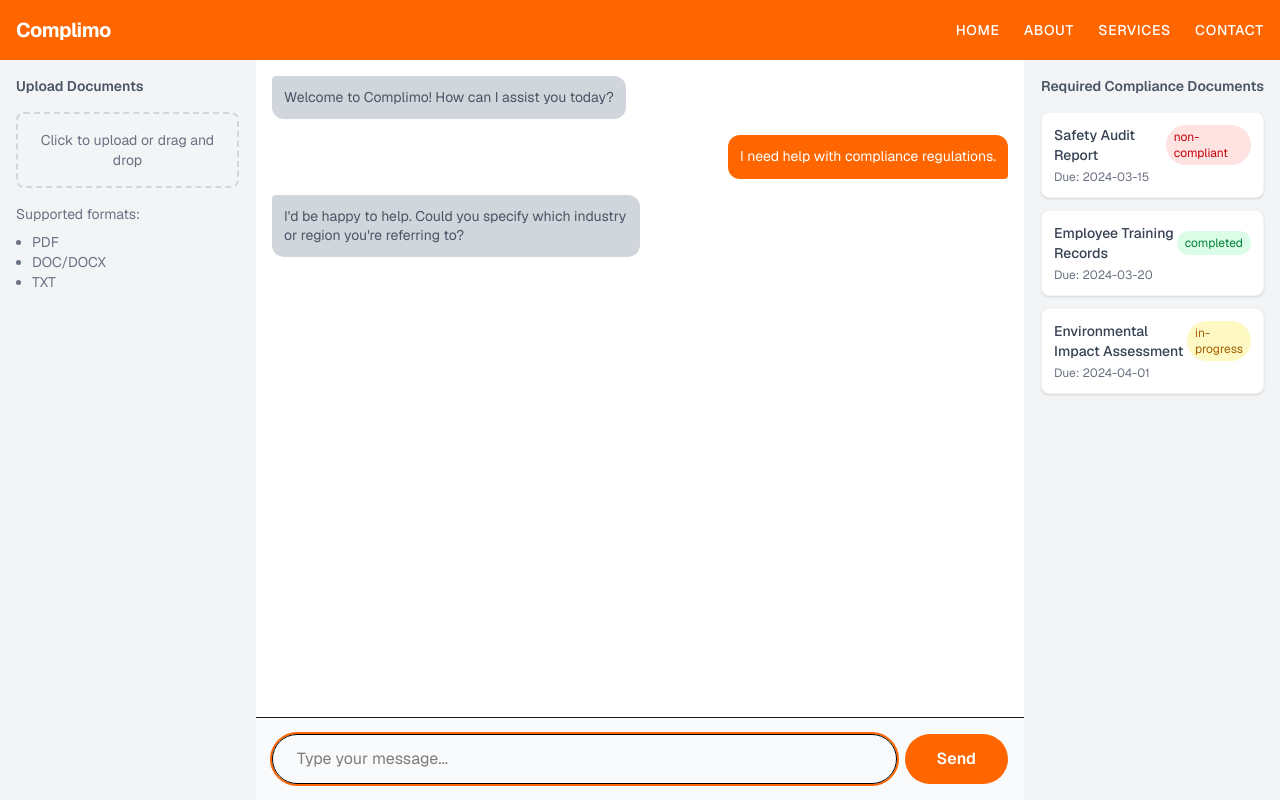
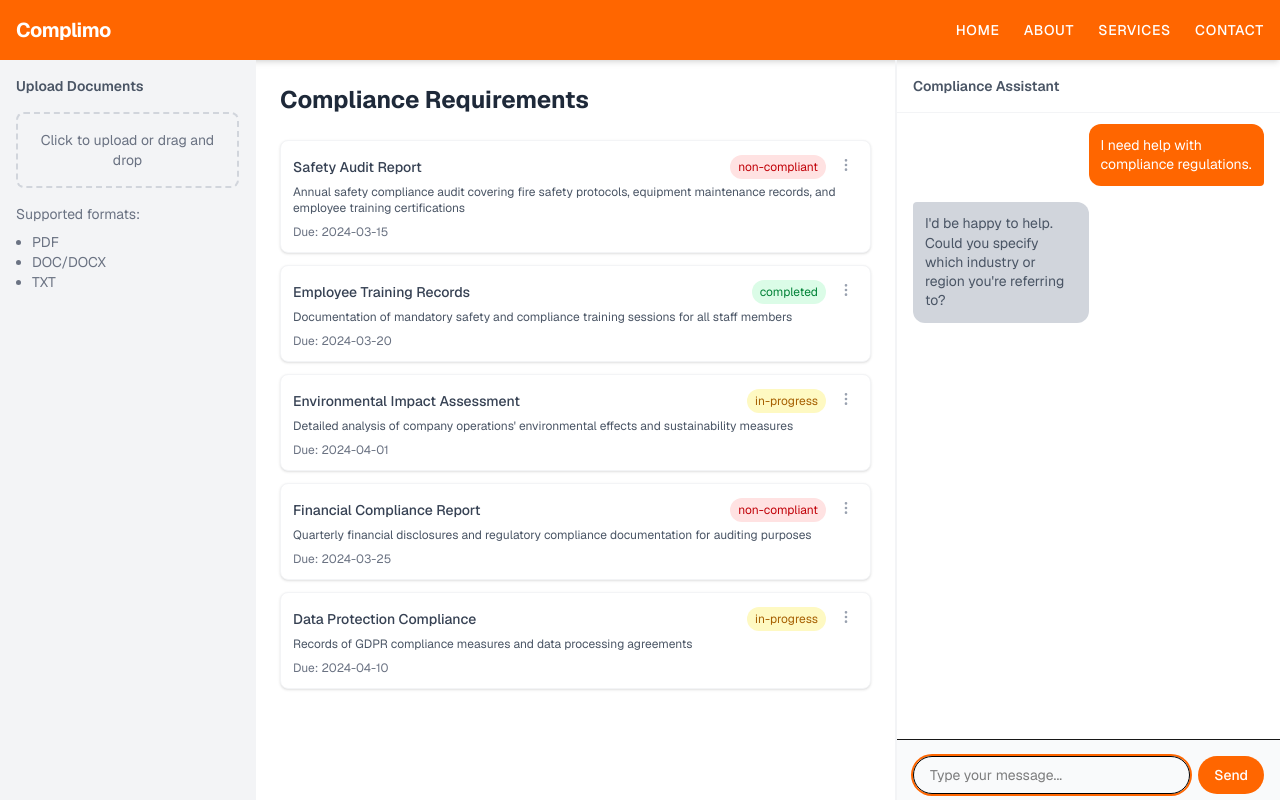
Before and after one commit to tactspace/complimo, a Next.js app in the folder frontend/: page /chat in a window 1280 px wide. Built offline with nearby package versions, Linux system fonts and the light colour scheme.

Commit message:
updated compliance documents, added chat to the side

```diff
--- a/frontend/src/app/chat/ChatInterface.tsx
+++ b/frontend/src/app/chat/ChatInterface.tsx
@@ -97,12 +97,12 @@ export default function ChatInterface() {
             onChange={(e) => setInputMessage(e.target.value)}
             onKeyDown={(e) => e.key === 'Enter' && handleSend()}
             placeholder="Type your message..."
-            className="flex-1 p-3 border text-black rounded-full focus:outline-none focus:ring-2 focus:ring-[#FF6600] pl-6"
+            className="flex-1 p-2 text-sm border text-black rounded-full focus:outline-none focus:ring-2 focus:ring-[#FF6600] pl-4"
             autoFocus
           />
           <button
             onClick={handleSend}
-            className="px-8 py-3 bg-[#FF6600] text-white rounded-full font-semibold hover:bg-[#FF6600]/90 transition-all"
+            className="px-4 py-2 bg-[#FF6600] text-white rounded-full text-sm font-medium hover:bg-[#FF6600]/90 transition-all"
           >
             Send
           </button>
--- a/frontend/src/app/chat/ComplianceList.tsx
+++ b/frontend/src/app/chat/ComplianceList.tsx
@@ -1,28 +1,65 @@
 "use client";
+import { useState } from 'react';
 
 interface ComplianceDocument {
   id: number;
   name: string;
+  description: string;
   status: 'non-compliant' | 'completed' | 'in-progress';
   dueDate: string;
 }
 
 const complianceDocuments: ComplianceDocument[] = [
-  { id: 1, name: "Safety Audit Report", status: "non-compliant", dueDate: "2024-03-15" },
-  { id: 2, name: "Employee Training Records", status: "completed", dueDate: "2024-03-20" },
-  { id: 3, name: "Environmental Impact Assessment", status: "in-progress", dueDate: "2024-04-01" },
+  {
+    id: 1,
+    name: "Safety Audit Report",
+    description: "Annual safety compliance audit covering fire safety protocols, equipment maintenance records, and employee training certifications",
+    status: "non-compliant",
+    dueDate: "2024-03-15"
+  },
+  {
+    id: 2,
+    name: "Employee Training Records",
+    description: "Documentation of mandatory safety and compliance training sessions for all staff members",
+    status: "completed",
+    dueDate: "2024-03-20"
+  },
+  {
+    id: 3,
+    name: "Environmental Impact Assessment",
+    description: "Detailed analysis of company operations' environmental effects and sustainability measures",
+    status: "in-progress",
+    dueDate: "2024-04-01"
+  },
+  {
+    id: 4,
+    name: "Financial Compliance Report",
+    description: "Quarterly financial disclosures and regulatory compliance documentation for auditing purposes",
+    status: "non-compliant",
+    dueDate: "2024-03-25"
+  },
+  {
+    id: 5,
+    name: "Data Protection Compliance",
+    description: "Records of GDPR compliance measures and data processing agreements",
+    status: "in-progress",
+    dueDate: "2024-04-10"
+  }
 ];
 
 export default function ComplianceList() {
+  const [openActionId, setOpenActionId] = useState<number | null>(null);
+
   return (
     <div className="space-y-3">
       {complianceDocuments.map((doc: ComplianceDocument) => (
         <div
           key={doc.id}
-          className="p-3 bg-white rounded-lg border border-gray-100 shadow-sm hover:shadow transition-all cursor-pointer"
+          className="p-3 bg-white rounded-lg border border-gray-100 shadow-sm relative"
         >
           <div className="flex items-center justify-between mb-1">
             <span className="text-sm font-medium text-gray-700">{doc.name}</span>
+            <div className="flex items-center gap-2">
               <span className={`text-xs px-2 py-1 rounded-full ${
                 doc.status === 'completed' ? 'bg-green-100 text-green-700' :
                 doc.status === 'in-progress' ? 'bg-yellow-100 text-yellow-700' :
@@ -30,7 +67,66 @@ export default function ComplianceList() {
               }`}>
                 {doc.status}
               </span>
+              <div className="relative">
+                <button
+                  onClick={(e) => {
+                    e.stopPropagation();
+                    setOpenActionId(openActionId === doc.id ? null : doc.id);
+                  }}
+                  className="text-gray-400 hover:text-gray-600 p-1 rounded-full hover:bg-gray-100"
+                >
+                  <svg
+                    className="w-4 h-4"
+                    fill="none"
+                    stroke="currentColor"
+                    viewBox="0 0 24 24"
+                  >
+                    <path
+                      strokeLinecap="round"
+                      strokeLinejoin="round"
+                      strokeWidth={2}
+                      d="M12 5v.01M12 12v.01M12 19v.01M12 6a1 1 0 110-2 1 1 0 010 2zm0 7a1 1 0 110-2 1 1 0 010 2zm0 7a1 1 0 110-2 1 1 0 010 2z"
+                    />
+                  </svg>
+                </button>
+
+                {openActionId === doc.id && (
+                  <div className="absolute right-0 top-8 z-10 mt-1 w-40 bg-white rounded-md shadow-lg border border-gray-100">
+                    <div className="py-1 text-sm text-gray-700">
+                      <button
+                        className="w-full px-3 py-2 text-left hover:bg-gray-50 flex items-center gap-2"
+                        onClick={() => console.log('Mark complete:', doc.id)}
+                      >
+                        <svg className="w-4 h-4" fill="none" stroke="currentColor" viewBox="0 0 24 24">
+                          <path strokeLinecap="round" strokeLinejoin="round" strokeWidth={2} d="M5 13l4 4L19 7" />
+                        </svg>
+                        Mark Complete
+                      </button>
+                      <button
+                        className="w-full px-3 py-2 text-left hover:bg-gray-50 flex items-center gap-2"
+                        onClick={() => console.log('View details:', doc.id)}
+                      >
+                        <svg className="w-4 h-4" fill="none" stroke="currentColor" viewBox="0 0 24 24">
+                          <path strokeLinecap="round" strokeLinejoin="round" strokeWidth={2} d="M13 16h-1v-4h-1m1-4h.01M21 12a9 9 0 11-18 0 9 9 0 0118 0z" />
+                        </svg>
+                        Details
+                      </button>
+                      <button
+                        className="w-full px-3 py-2 text-left text-red-600 hover:bg-gray-50 flex items-center gap-2"
+                        onClick={() => console.log('Delete:', doc.id)}
+                      >
+                        <svg className="w-4 h-4" fill="none" stroke="currentColor" viewBox="0 0 24 24">
+                          <path strokeLinecap="round" strokeLinejoin="round" strokeWidth={2} d="M19 7l-.867 12.142A2 2 0 0116.138 21H7.862a2 2 0 01-1.995-1.858L5 7m5 4v6m4-6v6m1-10V4a1 1 0 00-1-1h-4a1 1 0 00-1 1v3M4 7h16" />
+                        </svg>
+                        Delete
+                      </button>
                     </div>
+                  </div>
+                )}
+              </div>
+            </div>
+          </div>
+          <p className="text-xs text-gray-600 mb-2">{doc.description}</p>
           <p className="text-xs text-gray-500">Due: {doc.dueDate}</p>
         </div>
       ))}
--- a/frontend/src/app/chat/page.tsx
+++ b/frontend/src/app/chat/page.tsx
@@ -23,15 +23,22 @@ export default function ChatPage() {
           </div>
         </div>
 
-        {/* Main Chat Interface */}
-        <div className="flex-1 flex flex-col overflow-hidden">
-          <ChatInterface className="flex-1 overflow-y-auto" />
+        {/* Main Compliance List - Now Center Stage */}
+        <div className="flex-1 border-r border-gray-100 overflow-y-auto p-6">
+          <div className="max-w-4xl mx-auto">
+            <h1 className="text-2xl font-bold text-gray-800 mb-6">Compliance Requirements</h1>
+            <ComplianceList />
+          </div>
         </div>
 
-        {/* Right Panel - Compliance Documents */}
-        <div className="w-64 border-l border-gray-100 p-4 bg-gray-100 flex flex-col">
-          <h2 className="text-sm font-semibold text-gray-600 mb-4">Required Compliance Documents</h2>
-          <ComplianceList />
+        {/* Right Panel - Compact Chat */}
+        <div className="w-96 border-l border-gray-100 flex flex-col">
+          <div className="p-4 border-b border-gray-100">
+            <h2 className="text-sm font-semibold text-gray-600">Compliance Assistant</h2>
+          </div>
+          <div className="flex-1 overflow-hidden">
+            <ChatInterface className="h-full" />
+          </div>
         </div>
       </div>
     </div>
```
Lines whose indentation alone changed are shown as unchanged.
